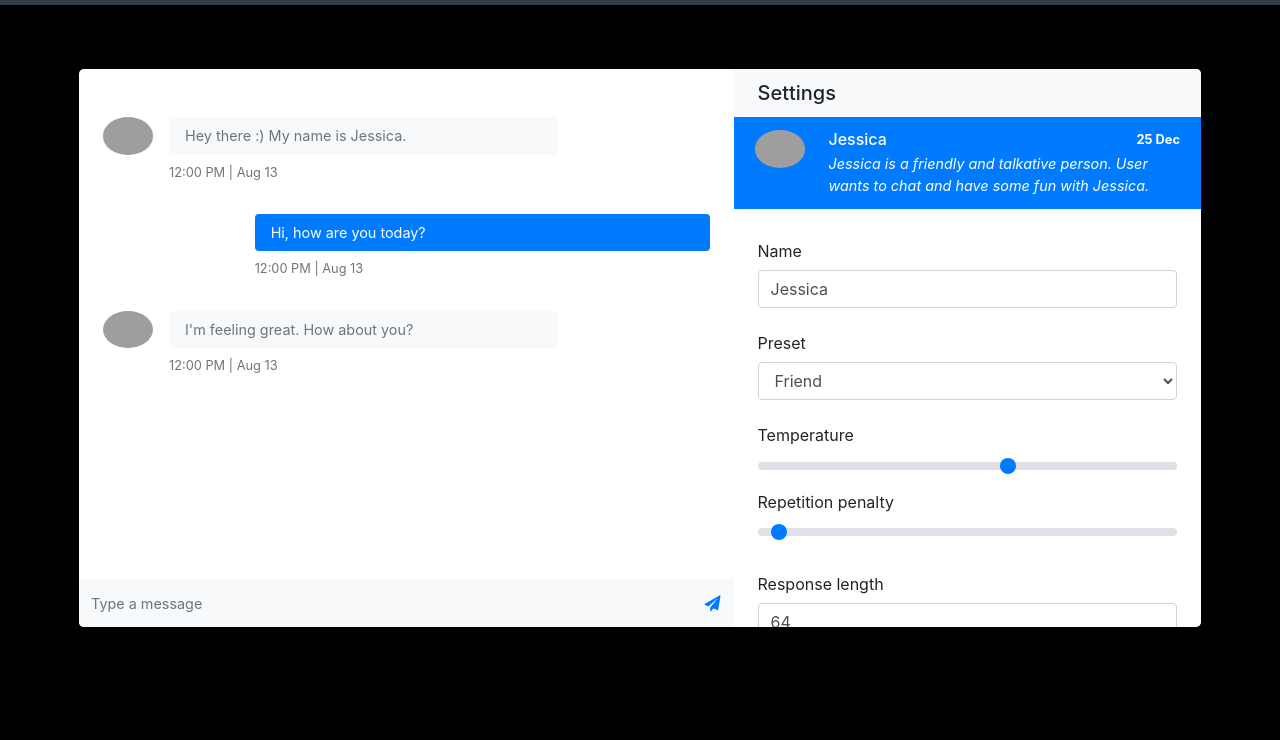
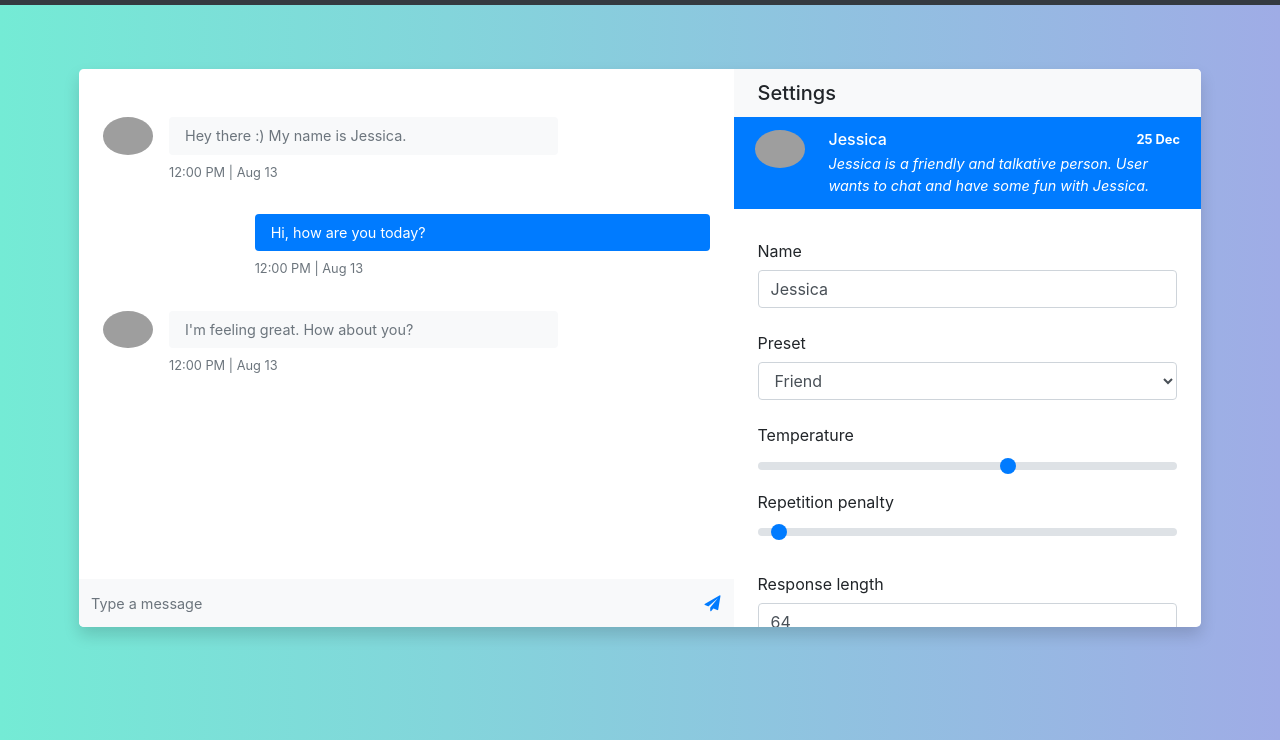
Before and after one commit to ziyi-zhu/chai-playground, a website: page index.html in a window 1280 px wide. Shown: the part 60-800 px from the top of the page. Drawn offline with nearby package versions, Linux system fonts and the light colour scheme; grey boxes are pictures that could not be loaded.

Commit message:
Change background

```diff
--- a/public/main.css
+++ b/public/main.css
@@ -18,9 +18,8 @@
 *
 */
 body {
-  background-color: #000;
-  /*background-color: #74EBD5;*/
-  /*background-image: linear-gradient(90deg, #74EBD5 0%, #9FACE6 100%);*/
+  background-color: #74EBD5;
+  background-image: linear-gradient(90deg, #74EBD5 0%, #9FACE6 100%);
 
   min-height: 100vh;
 }
```
